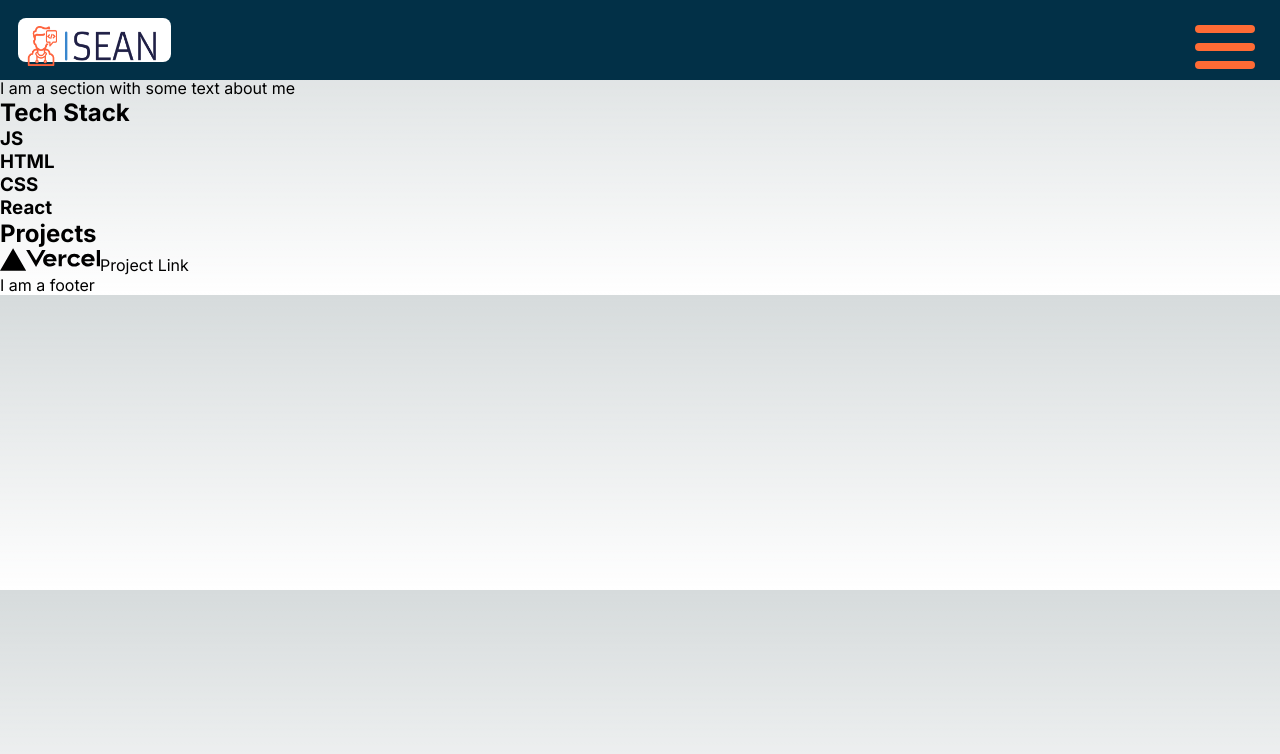
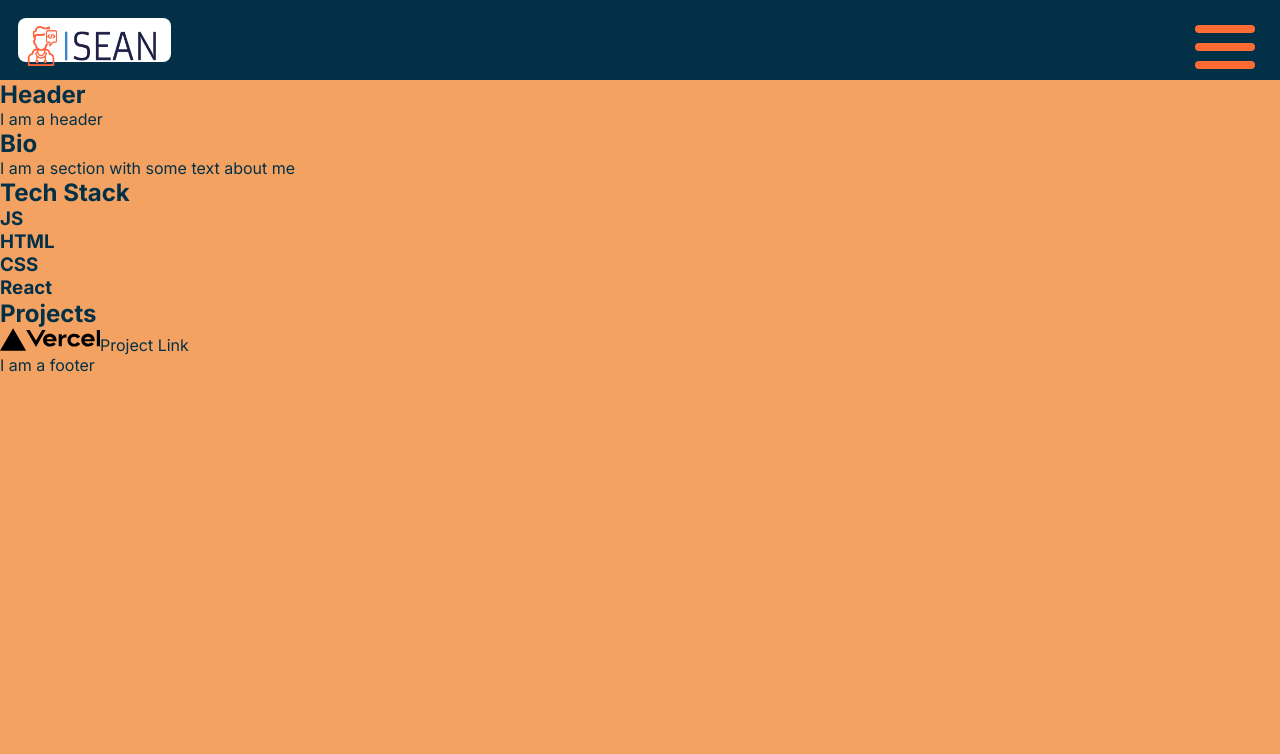
Before and after one commit to PurpleNurps/My-Portfolio, a Next.js app: page / in a window 1280 px wide. Shown: the top 754 px of the page. Built offline with nearby package versions, Linux system fonts and the light colour scheme.

Commit message:
changed background and foreground color

```diff
--- a/app/Components/NavBar.js
+++ b/app/Components/NavBar.js
@@ -13,7 +13,7 @@ export default function NavBar() {
     <>
       <nav className={styles.nav}>
         <div className={styles.logo}>
-          <Image src="/logo.png" width={130} height={40} />
+          <Image src="/logo.png" width={130} height={40} alt="logo"/>
         </div>
         <div className={styles.burger_container}>
           <div
--- a/app/Components/NavBar.module.css
+++ b/app/Components/NavBar.module.css
@@ -40,7 +40,7 @@
   right: 0;
   height: 600px;
   width: 300px;
-  background-color: rgb(248, 241, 241);
+  background-color: #212529;
 }
 
 .closed {
--- a/app/Components/Projects.js
+++ b/app/Components/Projects.js
@@ -1,6 +1,6 @@
 import Image from "next/image"
 import Link from "next/link"
-import SampleImage from "../../public/vercel.svg"
+import SampleImage from "/public/vercel.svg"
 
 export default function Projects() {
     return (
--- a/app/globals.css
+++ b/app/globals.css
@@ -5,9 +5,8 @@
     'Roboto Mono', 'Oxygen Mono', 'Ubuntu Monospace', 'Source Code Pro',
     'Fira Mono', 'Droid Sans Mono', 'Courier New', monospace;
 
-  --foreground-rgb: 0, 0, 0;
-  --background-start-rgb: 214, 219, 220;
-  --background-end-rgb: 255, 255, 255;
+  --foreground: #023047;
+  --background: #F4A261;
 
   --primary-glow: conic-gradient(
     from 180deg at 50% 50%,
@@ -42,10 +41,8 @@
 
 @media (prefers-color-scheme: dark) {
   :root {
-    --foreground-rgb: 255, 255, 255;
-    --background-start-rgb: 0, 0, 0;
-    --background-end-rgb: 0, 0, 0;
-
+    --foreground: #FF6B35;
+    --background: #264653;
     --primary-glow: radial-gradient(rgba(1, 65, 255, 0.4), rgba(1, 65, 255, 0));
     --secondary-glow: linear-gradient(
       to bottom right,
@@ -86,13 +83,8 @@ body {
 }
 
 body {
-  color: rgb(var(--foreground-rgb));
-  background: linear-gradient(
-      to bottom,
-      transparent,
-      rgb(var(--background-end-rgb))
-    )
-    rgb(var(--background-start-rgb));
+  color: var(--foreground);
+  background: var(--background);
 }
 
 a {
@@ -105,3 +97,7 @@ a {
     color-scheme: dark;
   }
 }
+
+.header {
+  margin-top: 10vh;
+}
```
